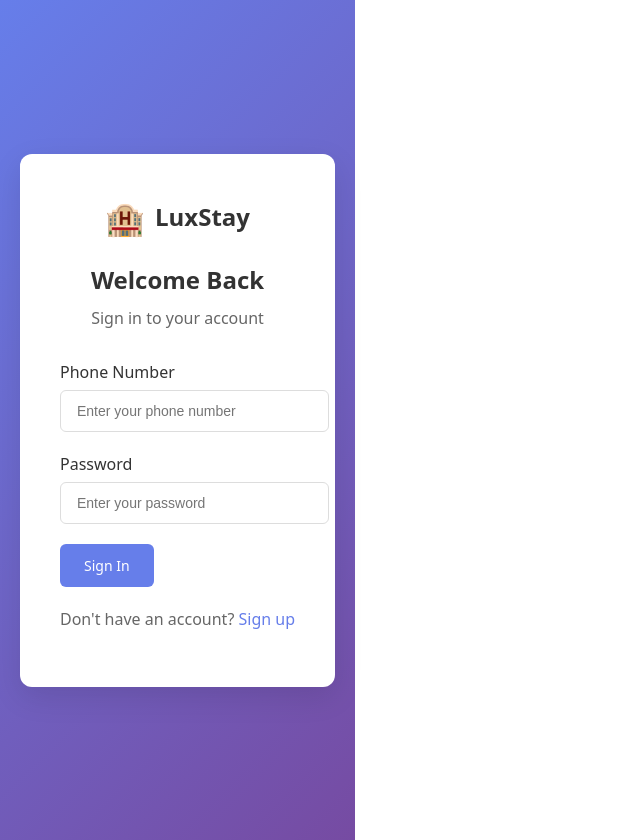
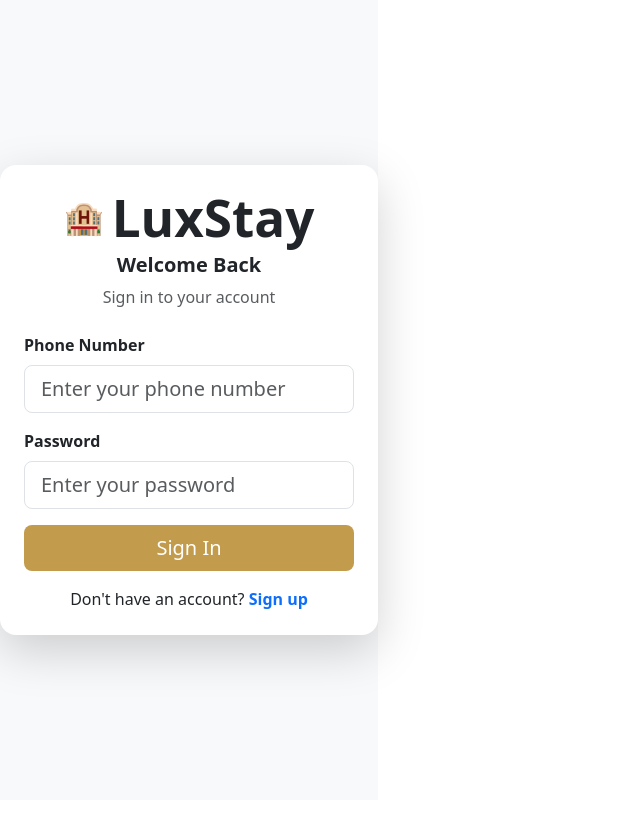
Before and after one commit to mhamad1235/demo-booking, a React (Vite) app: page / in a window 1280 px wide. Shown: the whole page, without its empty margins (0-640 px from the left). After the commit the page ends 800 px from the top, so only its background shows below. Built offline with nearby package versions, Linux system fonts and the light colour scheme.

Commit message:
design updated successfuly

```diff
--- a/package.json
+++ b/package.json
@@ -12,6 +12,7 @@
   "dependencies": {
     "axios": "^1.13.0",
     "react": "^19.1.1",
+    "react-bootstrap-icons": "^1.11.6",
     "react-dom": "^19.1.1",
     "react-router-dom": "^7.9.4"
   },
--- a/src/App.jsx
+++ b/src/App.jsx
@@ -1,18 +1,61 @@
 import React from "react";
-import { BrowserRouter as Router, Routes, Route } from "react-router-dom";
+import { BrowserRouter as Router, Routes, Route, useLocation } from "react-router-dom";
+import { AuthProvider } from "./context/AuthContext";
+import ProtectedRoute from "./context/ProtectedRoute";
+
 import Login from "./pages/Login";
+import MainPage from "./pages/MainPage";
 import HotelDetail from "./pages/HotelDetail";
-import MainPage from "./pages/MainPage";
 import BookingsList from "./pages/Booking";
+import BottomNav from "./components/BottomNav/BottomNav";
+
+function AppWrapper() {
+  const location = useLocation();
+  const hideNavOn = ["/"]; // hide nav on login page
+  const shouldShowNav = !hideNavOn.includes(location.pathname);
+
+  return (
+    <>
+      <Routes>
+        <Route path="/" element={<Login />} />
+
+        <Route
+          path="/main"
+          element={
+            <ProtectedRoute>
+              <MainPage />
+            </ProtectedRoute>
+          }
+        />
+        <Route
+          path="/booking"
+          element={
+            <ProtectedRoute>
+              <BookingsList />
+            </ProtectedRoute>
+          }
+        />
+        <Route
+          path="/hotel/:id"
+          element={
+            <ProtectedRoute>
+              <HotelDetail />
+            </ProtectedRoute>
+          }
+        />
+      </Routes>
+
+      {shouldShowNav && <BottomNav />}
+    </>
+  );
+}
+
 function App() {
   return (
-     <Router>
-      <Routes>
-        <Route path="/" element={<Login />} />
-        <Route path="/main" element={<MainPage />} />
-        <Route path="/booking" element={<BookingsList />} />
-        <Route path="/hotel/:id" element={<HotelDetail />} />
-      </Routes>
+    <Router>
+      <AuthProvider>
+        <AppWrapper />
+      </AuthProvider>
     </Router>
   );
 }
--- a/src/auth.css
+++ b/src/auth.css
@@ -1,150 +1,21 @@
-.auth-container {
-  min-height: 100vh;
-  display: flex;
-  align-items: center;
-  justify-content: center;
-  background: linear-gradient(135deg, #667eea 0%, #764ba2 100%);
-  padding: 20px;
+/* Custom color override for brand identity */
+.custom-btn {
+  background-color: #c29b4c !important;
+  border: none;
 }
 
-.auth-card {
-  background: white;
-  padding: 40px;
-  border-radius: 12px;
-  box-shadow: 0 10px 30px rgba(0, 0, 0, 0.1);
-  width: 100%;
-  max-width: 400px;
+.custom-btn:hover {
+  background-color: #b0893f !important;
 }
 
-.auth-header {
-  text-align: center;
-  margin-bottom: 30px;
+.card {
+  border-radius: 16px;
 }
 
-.logo {
-  display: flex;
-  align-items: center;
-  justify-content: center;
-  gap: 10px;
-  margin-bottom: 20px;
+@media (max-width: 576px) {
+  .card {
+    border-radius: 12px;
+    margin: 0 10px;
+    padding: 1.5rem !important;
+  }
 }
-
-.logo-icon {
-  font-size: 2rem;
-}
-
-.logo h1 {
-  margin: 0;
-  color: #333;
-  font-size: 1.5rem;
-}
-
-.auth-header h2 {
-  margin: 0 0 8px 0;
-  color: #333;
-}
-
-.auth-header p {
-  margin: 0;
-  color: #666;
-}
-
-.form-group {
-  margin-bottom: 20px;
-}
-
-.form-label {
-  display: block;
-  margin-bottom: 6px;
-  font-weight: 500;
-  color: #333;
-}
-
-.form-control {
-  width: 100%;
-  padding: 12px 16px;
-  border: 1px solid #ddd;
-  border-radius: 6px;
-  font-size: 14px;
-  transition: border-color 0.3s;
-}
-
-.form-control:focus {
-  outline: none;
-  border-color: #667eea;
-}
-
-.alert {
-  padding: 12px 16px;
-  border-radius: 6px;
-  margin-bottom: 20px;
-}
-
-.alert-error {
-  background: #fee;
-  color: #c33;
-  border: 1px solid #fcc;
-}
-
-.btn {
-  padding: 12px 24px;
-  border: none;
-  border-radius: 6px;
-  font-size: 14px;
-  font-weight: 500;
-  cursor: pointer;
-  transition: all 0.3s;
-}
-
-.btn-primary {
-  background: #667eea;
-  color: white;
-}
-
-.btn-primary:hover {
-  background: #5a6fd8;
-}
-
-.btn-primary:disabled {
-  background: #ccc;
-  cursor: not-allowed;
-}
-
-.btn.loading {
-  position: relative;
-  color: transparent;
-}
-
-.btn.loading::after {
-  content: "";
-  position: absolute;
-  width: 16px;
-  height: 16px;
-  top: 50%;
-  left: 50%;
-  margin: -8px 0 0 -8px;
-  border: 2px solid transparent;
-  border-top-color: white;
-  border-radius: 50%;
-  animation: spin 1s linear infinite;
-}
-
-@keyframes spin {
-  0% { transform: rotate(0deg); }
-  100% { transform: rotate(360deg); }
-}
-
-.auth-footer {
-  text-align: center;
-  margin-top: 20px;
-  color: #666;
-}
-
-.auth-link {
-  color: #667eea;
-  text-decoration: none;
-}
-
-.auth-link:hover {
-  text-decoration: underline;
-}
--- /dev/null
+++ b/src/components/BottomNav/BottomNav.css
@@ -0,0 +1,50 @@
+.bottom-nav {
+  position: fixed;
+  bottom: 0;
+  left: 0;
+  right: 0;
+  background: #fff;
+  border-top: 1px solid #ddd;
+  display: flex;
+  justify-content: space-around;
+  align-items: center;
+  padding: 10px 0;
+  z-index: 100;
+}
+
+.nav-item {
+  display: flex;
+  flex-direction: column;
+  align-items: center;
+  text-decoration: none;
+  color: #444;
+  font-size: 13px;
+  transition: all 0.2s ease;
+}
+
+.nav-item svg {
+  font-size: 22px;
+  margin-bottom: 3px;
+}
+
+.nav-item.active,
+.nav-item:hover {
+  color: #007bff;
+}
+
+.center-btn {
+  background-color: #007bff;
+  color: #fff;
+  border-radius: 50%;
+  width: 60px;
+  height: 60px;
+  margin-top: -35px;
+  display: flex;
+  align-items: center;
+  justify-content: center;
+  box-shadow: 0 4px 10px rgba(0, 123, 255, 0.4);
+}
+
+.plus-icon {
+  font-size: 28px;
+}
--- /dev/null
+++ b/src/components/BottomNav/BottomNav.jsx
@@ -0,0 +1,36 @@
+import React from "react";
+import { NavLink } from "react-router-dom";
+import { House, Map, Plus, Briefcase, Person } from "react-bootstrap-icons";
+import "./BottomNav.css";
+
+const BottomNav = () => {
+  return (
+    <nav className="bottom-nav">
+      <NavLink to="/main" className="nav-item">
+        <House />
+        <span>Home</span>
+      </NavLink>
+
+      <NavLink to="/main" className="nav-item">
+        <Map />
+        <span>Map</span>
+      </NavLink>
+
+      <NavLink to="/main" className="nav-item center-btn">
+        <Plus className="plus-icon" />
+      </NavLink>
+
+      <NavLink to="/booking" className="nav-item">
+        <Briefcase />
+        <span>Trips</span>
+      </NavLink>
+
+      <NavLink to="/main" className="nav-item">
+        <Person />
+        <span>Profile</span>
+      </NavLink>
+    </nav>
+  );
+};
+
+export default BottomNav;
--- /dev/null
+++ b/src/context/AuthContext.jsx
@@ -0,0 +1,53 @@
+import React, { createContext, useState, useEffect } from "react";
+import { useNavigate } from "react-router-dom";
+
+export const AuthContext = createContext();
+
+export const AuthProvider = ({ children }) => {
+  const navigate = useNavigate();
+  const [user, setUser] = useState(null);
+  const [token, setToken] = useState(localStorage.getItem("access_token") || null);
+  const [loading, setLoading] = useState(true);
+
+  // ✅ Load user from localStorage on mount
+  useEffect(() => {
+    const storedUser = localStorage.getItem("user");
+    if (token && storedUser) {
+      setUser(JSON.parse(storedUser));
+    }
+    setLoading(false);
+  }, [token]);
+
+  // ✅ Login function
+  const login = (userData, accessToken) => {
+    localStorage.setItem("user", JSON.stringify(userData));
+    localStorage.setItem("access_token", accessToken);
+    setUser(userData);
+    setToken(accessToken);
+    navigate("/main");
+  };
+
+  // ✅ Logout function
+  const logout = () => {
+    localStorage.removeItem("user");
+    localStorage.removeItem("access_token");
+    setUser(null);
+    setToken(null);
+    navigate("/");
+  };
+
+  return (
+    <AuthContext.Provider
+      value={{
+        user,
+        token,
+        loading,
+        login,
+        logout,
+        isAuthenticated: !!token,
+      }}
+    >
+      {children}
+    </AuthContext.Provider>
+  );
+};
--- /dev/null
+++ b/src/context/ProtectedRoute.jsx
@@ -0,0 +1,13 @@
+// src/context/ProtectedRoute.jsx
+import React, { useContext } from "react";
+import { Navigate } from "react-router-dom";
+import { AuthContext } from "./AuthContext";
+
+export default function ProtectedRoute({ children }) {
+  const { isAuthenticated, loading } = useContext(AuthContext);
+
+  if (loading) return <div>Loading...</div>;
+  if (!isAuthenticated) return <Navigate to="/" replace />;
+
+  return children;
+}
--- a/src/pages/Booking.jsx
+++ b/src/pages/Booking.jsx
@@ -41,7 +41,7 @@ useEffect(() => {
               <img
                 src={
                   booking.hotel.images[0]?.url ||
-                  "https://via.placeholder.com/150x100?text=Hotel"
+                  "https://mpjourney.s3.amazonaws.com/uploads/UBhHLBQIyb7VM7w9KCAgxgavuEpu09SfObZozGtw.png"
                 }
                 alt={booking.hotel.name}
               />
--- a/src/pages/HotelDetail.jsx
+++ b/src/pages/HotelDetail.jsx
@@ -124,7 +124,7 @@ return (
         src={hotel.images?.[activeImage]?.path || "/placeholder.jpg"}
         alt={hotel.name}
       />
-      <button className="back-btn">←</button>
+
       <div className="image-counter">
         {activeImage + 1} / {hotel.images?.length || 1}
       </div>
--- a/src/pages/Login.jsx
+++ b/src/pages/Login.jsx
@@ -1,14 +1,15 @@
-import React, { useState } from "react";
+import React, { useState, useContext } from "react";
 import axiosClient from "../api/axiosClient";
-import { useNavigate } from "react-router-dom";
-import '../auth.css';
+import { AuthContext } from "../context/AuthContext";
+
+import "../auth.css"; // for a few custom color overrides
 
 const Login = () => {
+  const { login } = useContext(AuthContext);
   const [phone, setPhone] = useState("");
   const [password, setPassword] = useState("");
   const [error, setError] = useState("");
   const [loading, setLoading] = useState(false);
-  const navigate = useNavigate();
 
   const handleSubmit = async (e) => {
     e.preventDefault();
@@ -16,16 +17,11 @@ const Login = () => {
     setLoading(true);
 
     try {
-      const response = await axiosClient.post("/auth/login", {
-        phone,
-        password,
-      });
+      const response = await axiosClient.post("/auth/login", { phone, password });
 
       if (response.data.result) {
         const { access_token, user } = response.data.data;
-        localStorage.setItem("access_token", access_token);
-        localStorage.setItem("user", JSON.stringify(user));
-        navigate("/main");
+        login(user, access_token);
       } else {
         setError("Invalid credentials");
       }
@@ -37,25 +33,32 @@ const Login = () => {
   };
 
   return (
-    <div className="auth-container">
-      <div className="auth-card">
-        <div className="auth-header">
-          <div className="logo">
-            <span className="logo-icon">🏨</span>
-            <h1>LuxStay</h1>
+    <div className="d-flex justify-content-center align-items-center bg-light vh-100">
+      <div className="card shadow-lg border-0 p-4 w-100" style={{ maxWidth: "420px" }}>
+        <div className="text-center mb-4">
+          <div className="d-flex align-items-center justify-content-center gap-2 mb-2">
+            <span className="fs-2">🏨</span>
+            <h1 className="m-0 fw-bold text-dark">LuxStay</h1>
           </div>
-          <h2>Welcome Back</h2>
-          <p>Sign in to your account</p>
+          <h5 className="fw-semibold text-dark">Welcome Back</h5>
+          <p className="text-muted mb-0">Sign in to your account</p>
         </div>
 
-        {error && <div className="alert alert-error">{error}</div>}
+        {error && (
+          <div className="alert alert-danger text-center py-2" role="alert">
+            {error}
+          </div>
+        )}
 
-        <form onSubmit={handleSubmit} className="auth-form">
-          <div className="form-group">
-            <label className="form-label">Phone Number</label>
+        <form onSubmit={handleSubmit}>
+          <div className="mb-3">
+            <label htmlFor="phone" className="form-label fw-semibold">
+              Phone Number
+            </label>
             <input
+              id="phone"
               type="tel"
-              className="form-control"
+              className="form-control form-control-lg"
               value={phone}
               onChange={(e) => setPhone(e.target.value)}
               placeholder="Enter your phone number"
@@ -63,11 +66,14 @@ const Login = () => {
             />
           </div>
 
-          <div className="form-group">
-            <label className="form-label">Password</label>
+          <div className="mb-3">
+            <label htmlFor="password" className="form-label fw-semibold">
+              Password
+            </label>
             <input
+              id="password"
               type="password"
-              className="form-control"
+              className="form-control form-control-lg"
               value={password}
               onChange={(e) => setPassword(e.target.value)}
               placeholder="Enter your password"
@@ -77,15 +83,20 @@ const Login = () => {
 
           <button
             type="submit"
-            className={`btn btn-primary w-100 ${loading ? 'loading' : ''}`}
+            className="btn btn-primary btn-lg w-100 custom-btn"
             disabled={loading}
           >
             {loading ? "Signing In..." : "Sign In"}
           </button>
         </form>
 
-        <div className="auth-footer">
-          <p>Don't have an account? <a href="/register" className="auth-link">Sign up</a></p>
+        <div className="text-center mt-3">
+          <p className="mb-0">
+            Don't have an account?{" "}
+            <a href="/register" className="fw-semibold text-primary text-decoration-none">
+              Sign up
+            </a>
+          </p>
         </div>
       </div>
     </div>
```
Also changed, not shown: index.html (+11 -0 lines), 1 other file (tests, documents, lock files or other folders).
